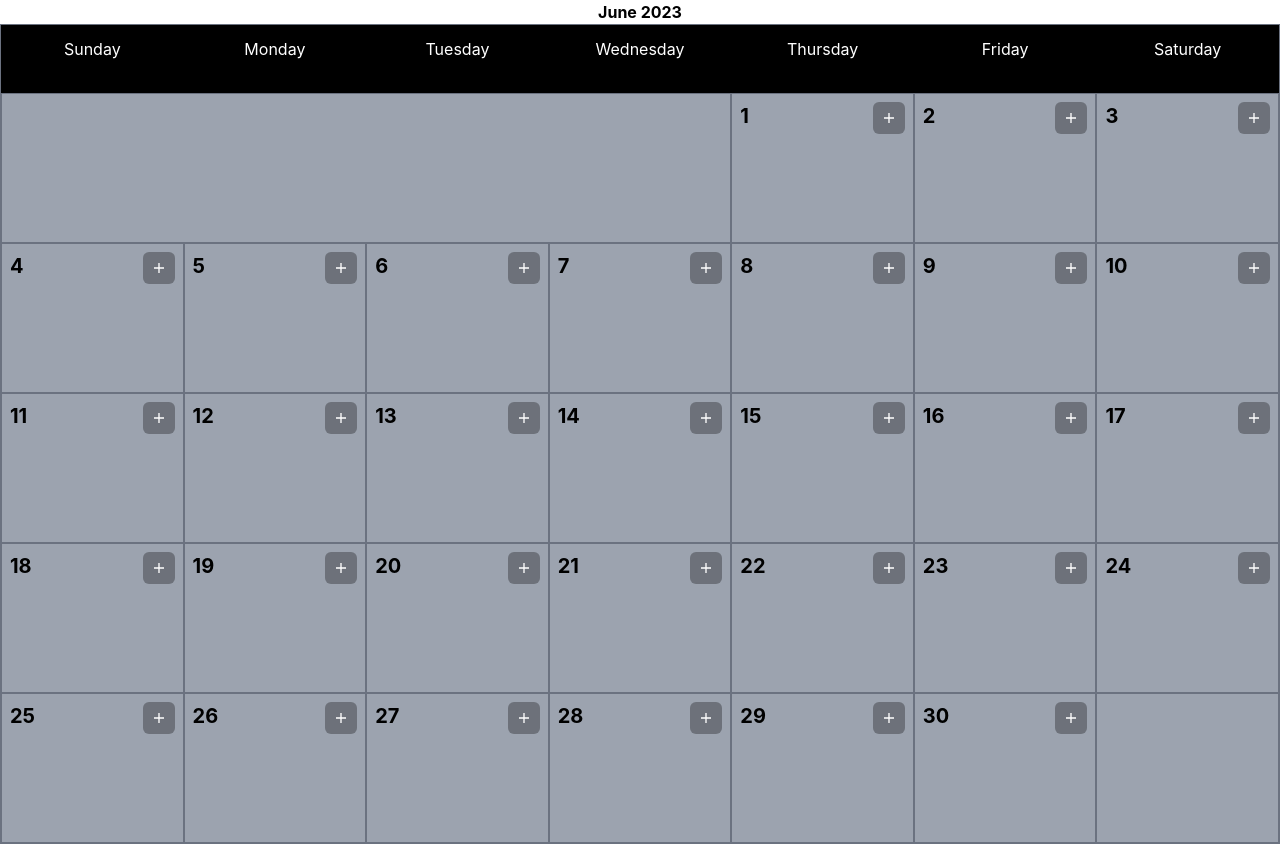
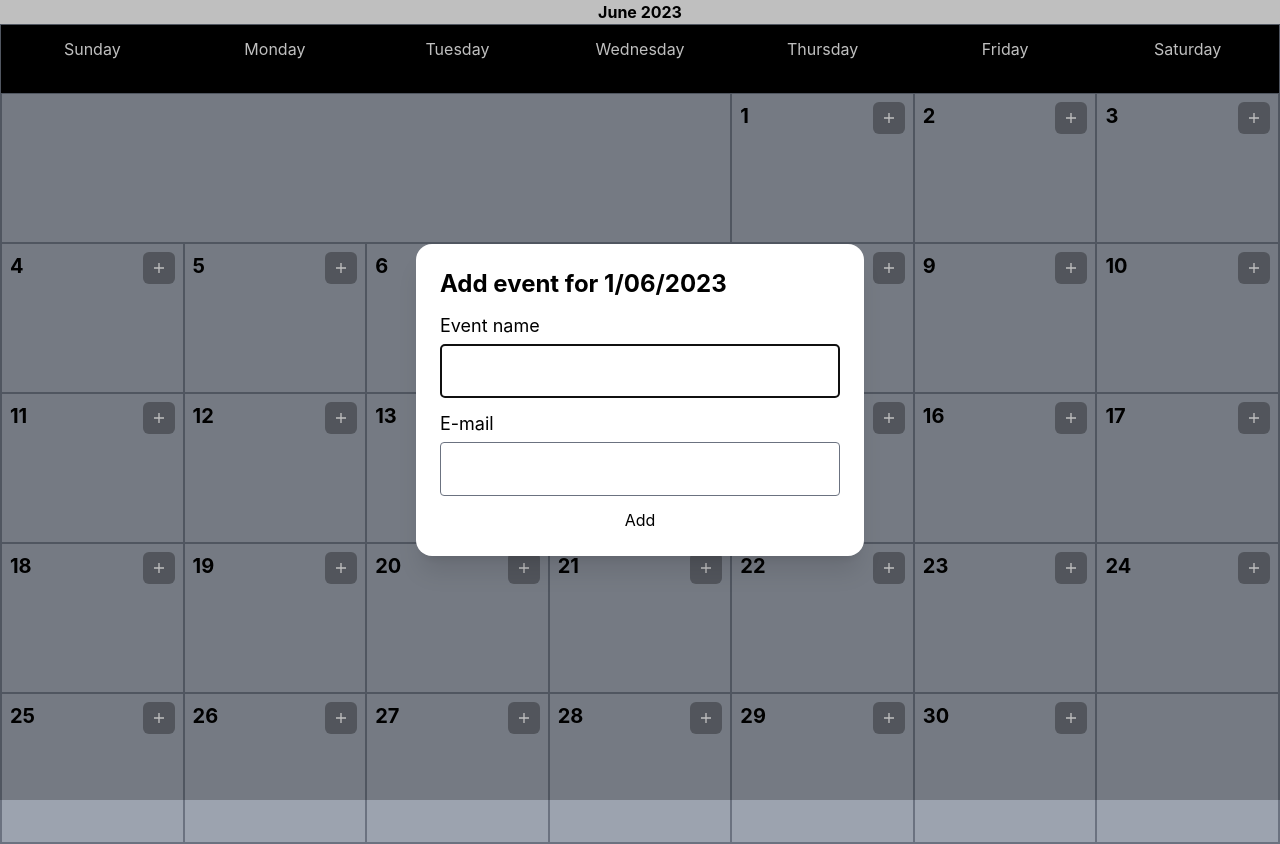
Before and after one commit to Kevin888369/ssd-wad-calendar, a Next.js app: page / in a window 1280 px wide. Both pictures are taken after a click on the button 888 px from the left and 118 px from the top of the page. Built offline with nearby package versions, Linux system fonts and the light colour scheme.

Commit message:
ongoing: add form

```diff
--- a/components/AddModal/index.tsx
+++ b/components/AddModal/index.tsx
@@ -1,14 +1,53 @@
+import Input from "@components/Input";
+import Modal from "@components/Modal"
+import { TEvent } from "@utils/types"
+import { Dispatch, SetStateAction, useEffect, useState } from "react"
+import { useForm } from "react-hook-form"
+
 interface Props {
-
+  date: number;
+  addModalOpen: boolean;
+  setAddModalOpen: Dispatch<SetStateAction<boolean>>
 }
 
-const AddModal: React.FC<Props> = () => {
+const AddModal: React.FC<Props> = ({ date, addModalOpen, setAddModalOpen }) => {
+  const {
+    register,
+    handleSubmit,
+    formState: { errors }
+  } = useForm<TEvent>()
+  const today = new Date()
+  const [mDate, setMDate] = useState(new Date(today.getFullYear(), today.getMonth(), date))
+
+  useEffect(() => {
+    setMDate(new Date(today.getFullYear(), today.getMonth(), date))
+  }, [date])
+
+  const onSubmit = () => {
+
+  }
+
   return (
-    <Modal isModalOpen={addModalOpen !== -1} setModalOpen={setAddModalOpen}>
-        <form onSubmit={handleSubmit(onSubmit)}>
-
-        </form>
-      </Modal>
+    <Modal isModalOpen={addModalOpen} setModalOpen={setAddModalOpen}>
+      <form className="flex flex-col gap-3" onSubmit={handleSubmit(onSubmit)}>
+        <p className="text-2xl font-bold">Add event for {mDate.toLocaleString("id-ID", { month: "2-digit", year: "numeric", day: "numeric" })}</p>
+        <Input
+          register={register}
+          label="Event name"
+          name="eventName"
+          errors={errors}
+          type="text"
+        />
+        <Input
+          register={register}
+          label="E-mail"
+          name="email"
+          errors={errors}
+          type="email"
+        />
+        <button className="">Add</button>
+      </form>
+    </Modal>
   )
 }
 
--- a/components/CalendarCell/index.tsx
+++ b/components/CalendarCell/index.tsx
@@ -1,6 +1,5 @@
 import EventCell from "@components/EventCell";
 import { TEvent } from "@utils/types";
-import { MouseEventHandler } from "react";
 import { IoMdAdd } from "react-icons/io";
 
 interface Props {
@@ -11,7 +10,7 @@ interface Props {
 
 const CalendarCell: React.FC<Props> = ({ date, events, onAddClick }) => {
   return (
-    <div className="bg-gray-400 border-[0.25px] border-gray-500 text-black p-2 flex flex-col gap-2 min-h-[150px]">
+    <div className="bg-gray-400 border-[0.25px] border-gray-500 border-solid text-black p-2 flex flex-col gap-2 min-h-[150px]">
       <div className="flex justify-between">
         <p className="font-bold text-xl">{date}</p>
         <button
--- a/components/CalendarEmptyCell/index.tsx
+++ b/components/CalendarEmptyCell/index.tsx
@@ -16,7 +16,7 @@ const gapClass: IMapper = {
 
 
 const CalendarEmptyCell: React.FC<Props> = ({ gap }) => {
-  return <div className={`bg-gray-400 border-[0.25px] border-gray-500 ${gapClass[gap] ?? ""}`}></div>;
+  return <div className={`bg-gray-400 border-[0.25px] border-gray-500 border-solid ${gapClass[gap] ?? ""}`}></div>;
 };
 
 export default CalendarEmptyCell;
--- /dev/null
+++ b/components/Input/index.tsx
@@ -0,0 +1,24 @@
+import { HTMLInputTypeAttribute } from "react";
+import { FieldErrors, UseFormRegister } from "react-hook-form";
+
+interface Props {
+  label: string;
+  name: string;
+  register: UseFormRegister<any>;
+  type: HTMLInputTypeAttribute;
+  errors: FieldErrors<any>;
+}
+
+const Input: React.FC<Props> = ({ label, name, register, type, errors }) => {
+  return (
+    <div className="flex flex-col gap-1">
+      <label className="text-lg" htmlFor={name}>{label}</label>
+      <input {...register(name, {
+        required: `${label} can't be empty`
+      })} name={name} type={type} className={"text-lg border border-gray-500 border-solid rounded p-3"} />
+      {errors[name]?.message && <p className="text-red-600">{String(errors[name]?.message)}</p>}
+    </div>
+  );
+};
+
+export default Input;
--- a/pages/index.tsx
+++ b/pages/index.tsx
@@ -3,19 +3,17 @@ import CalendarEmptyCell from "@components/CalendarEmptyCell";
 import Modal from "@components/Modal";
 import { TEvent } from "@utils/types";
 import type { NextPage } from "next";
-import { useState } from "react";
+import { SetStateAction, useState } from "react";
 import { useForm } from "react-hook-form";
 import CalendarHeader from "../components/CalendarHeader";
+import AddModal from "@components/AddModal";
 
 const Home: NextPage = () => {
-  const [addModalOpen, setAddModalOpen] = useState(-1)
   const today = new Date();
   const lastDayOfMonth = new Date(today.getFullYear(), today.getMonth(), 0);
   const firstDayOfMonth = new Date(today.getFullYear(), today.getMonth(), 1);
-  const {
-    register,
-    handleSubmit,
-  } = useForm<TEvent>()
+  const [addDate, setAddDate] = useState(-1)
+  const [addModalOpen, setAddModalOpen] = useState(false)
   const weekDays = [
     "Sunday",
     "Monday",
@@ -36,26 +34,26 @@ const Home: NextPage = () => {
       return new Date(today.getFullYear(), today.getMonth(), index + 1);
     }
   );
-  const onSubmit = () => {
-
-  }
 
   return (
     <>
       <h1 className="text-center font-bold">
         {today.toLocaleDateString("en-US", { month: "long", year: "numeric" })}
       </h1>
-      <div className="w-full grid grid-cols-7 border-gray-500 border-[0.25px]">
+      <div className="w-full grid grid-cols-7 border-gray-500 border-[0.25px] border-solid">
         {weekDays.map((day, index) => {
           return <CalendarHeader key={index} text={day} />;
         })}
         <CalendarEmptyCell gap={topGap} />
         {datesArray.map((date, index) => {
-          return <CalendarCell key={index} date={date.getDate()} events={[]} onAddClick={(date) => setAddModalOpen(date)} />;
+          return <CalendarCell key={index} date={date.getDate()} events={[]} onAddClick={(date) => {
+            setAddModalOpen(true)
+            setAddDate(date)
+          }} />;
         })}
         <CalendarEmptyCell gap={bottomGap} />
       </div>
-
+      <AddModal date={addDate} addModalOpen={addModalOpen} setAddModalOpen={setAddModalOpen} />
     </>
   );
 };
```
